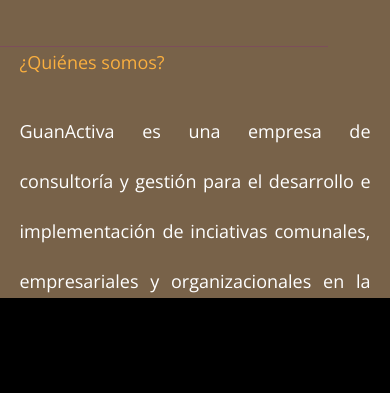
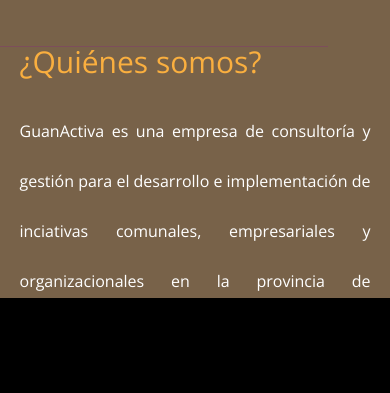
Before and after one commit to aviales/G-activa, a plain HTML site: page index.html in a window 390 px wide. Shown: the part 546-939 px from the top of the page. Drawn offline with nearby package versions, Linux system fonts and the light colour scheme; no server answers.

Commit message:
changes on text size responsive

```diff
--- a/css/style.css
+++ b/css/style.css
@@ -189,7 +189,7 @@
 }
 
 .sectionThree .sectionThreeData h3 {
-    font-size: var(--mediumFontSize);
+    font-size: var(--bigFontSize);
     font-weight: 300;
     line-height: 80px;
     margin: 0 5% 5% 5%;
@@ -1721,7 +1721,7 @@
 @media (max-width: 768px) {
      :root {
         --smallFontSize: 14px;
-        --mediumFontSize: 18px;
+        --mediumFontSize: 16px;
         --bigFontSize: 30px;
         --biggerFontSize: 40px;
         --biggestFontSize: 50px;
@@ -1923,7 +1923,7 @@
     }
     .textSectionTwo p {
         line-height: 50px;
-        font-size: var( --mediumFontSize);
+        font-size: var( --smallFontSize);
     }
 }
 
```
